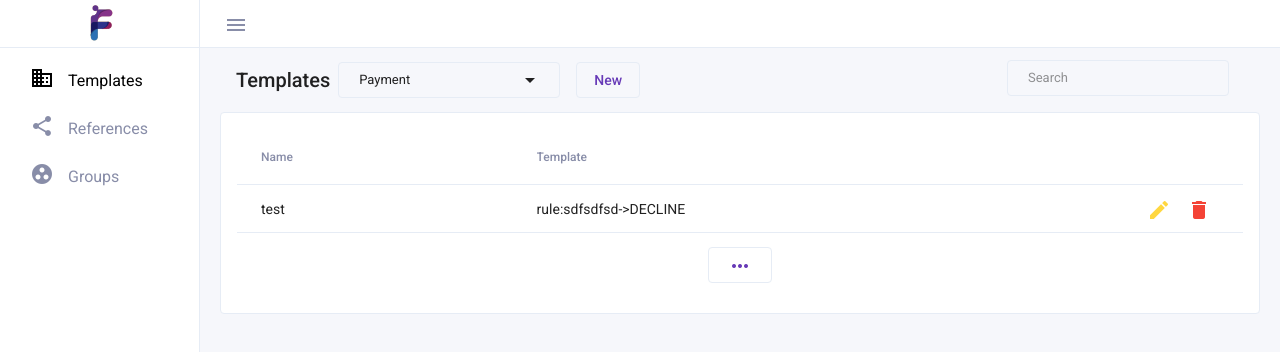
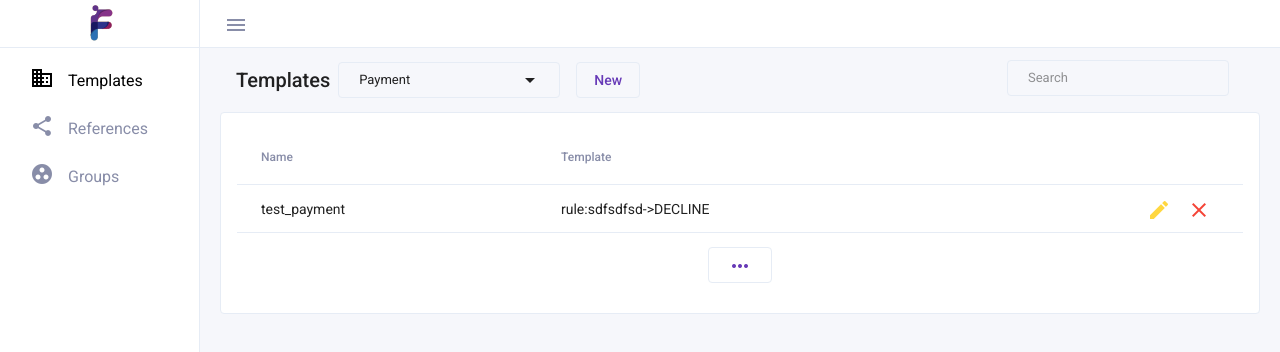
Before and after one commit to rbkmoney/fraudbusters-ui, an Angular app: page /templates in a window 1280 px wide. Shown: the top 352 px of the page. Built offline with nearby package versions, Linux system fonts and the light colour scheme.

Commit message:
Add switch logic

```diff
--- a/src/app/templates/templates.component.html
+++ b/src/app/templates/templates.component.html
@@ -2,7 +2,7 @@
   <mat-toolbar-row>
     <h3>Templates</h3>
     <mat-form-field appearance="fill">
-      <mat-select [(value)]="operationType">
+      <mat-select [(value)]="operationType" (selectionChange)="search()">
         <mat-option *ngFor="let typeItem of operationTypes" value="{{ typeItem }}">{{typeItem}}</mat-option>
       </mat-select>
     </mat-form-field>
@@ -20,7 +20,7 @@
       <mat-card-content>
         <table mat-table [dataSource]="templates" class="mat-elevation-z8" matSort>
           <ng-container matColumnDef="name">
-            <th mat-header-cell *matHeaderCellDef mat-sort-header> Name</th>
+            <th mat-header-cell *matHeaderCellDef mat-sort-header width="300px"> Name</th>
             <td mat-cell *matCellDef="let element"> {{element.name}} </td>
           </ng-container>
           <ng-container matColumnDef="text">
@@ -34,7 +34,7 @@
                 <mat-icon>edit</mat-icon>
               </button>
               <button mat-icon-button color="warn">
-                <mat-icon>delete</mat-icon>
+                <mat-icon>clear</mat-icon>
               </button>
             </td>
           </ng-container>
--- a/src/app/templates/templates.component.ts
+++ b/src/app/templates/templates.component.ts
@@ -23,12 +23,12 @@ export class TemplatesComponent implements OnInit {
   ngOnInit() {
     this.operationTypes = Object.keys(OperationType).filter(k => typeof OperationType[k as any] === "number");;
     this.operationType = this.operationTypes[0];
-    this.search(this.operationType);
+    this.search();
   }
 
-  search(type: OperationType) {
+  search() {
     this.isLoading = true;
-    this.templateService.getTemplates(type).subscribe(
+    this.templateService.getTemplates((OperationType as any)[this.operationType]).subscribe(
       (templates) => {
         this.isLoading = false;
         this.templates = templates.reverse();
--- a/src/app/templates/templates.service.ts
+++ b/src/app/templates/templates.service.ts
@@ -3,8 +3,7 @@ import {HttpClient} from '@angular/common/http';
 import {Template} from './model/template';
 import {ConfigService} from '../core/config.service';
 import {OperationType} from '../shared/constants/operation-type';
-import {Observable} from 'rxjs';
-import { of } from 'rxjs';
+import {Observable, of} from 'rxjs';
 
 @Injectable({
   providedIn: 'root'
@@ -19,6 +18,13 @@ export class TemplatesService {
 
   getTemplates(type: OperationType): Observable<Template[]> {
     // return this.http.get<Template[]>(`${this.fbManagementEndpoint}/template?limit=300`);
-    return of([new Template('test', 'rule:sdfsdfsd->DECLINE')]);
+    switch (type) {
+      case OperationType.Payment:
+        return of([new Template('test_payment', 'rule:sdfsdfsd->DECLINE')]);
+      case OperationType.PeerToPeer:
+        return of([new Template('test_p2p', 'rule:sdfsdfsd->ACCEPT')]);
+      default:
+        return of([]);
+    }
   }
 }
```
